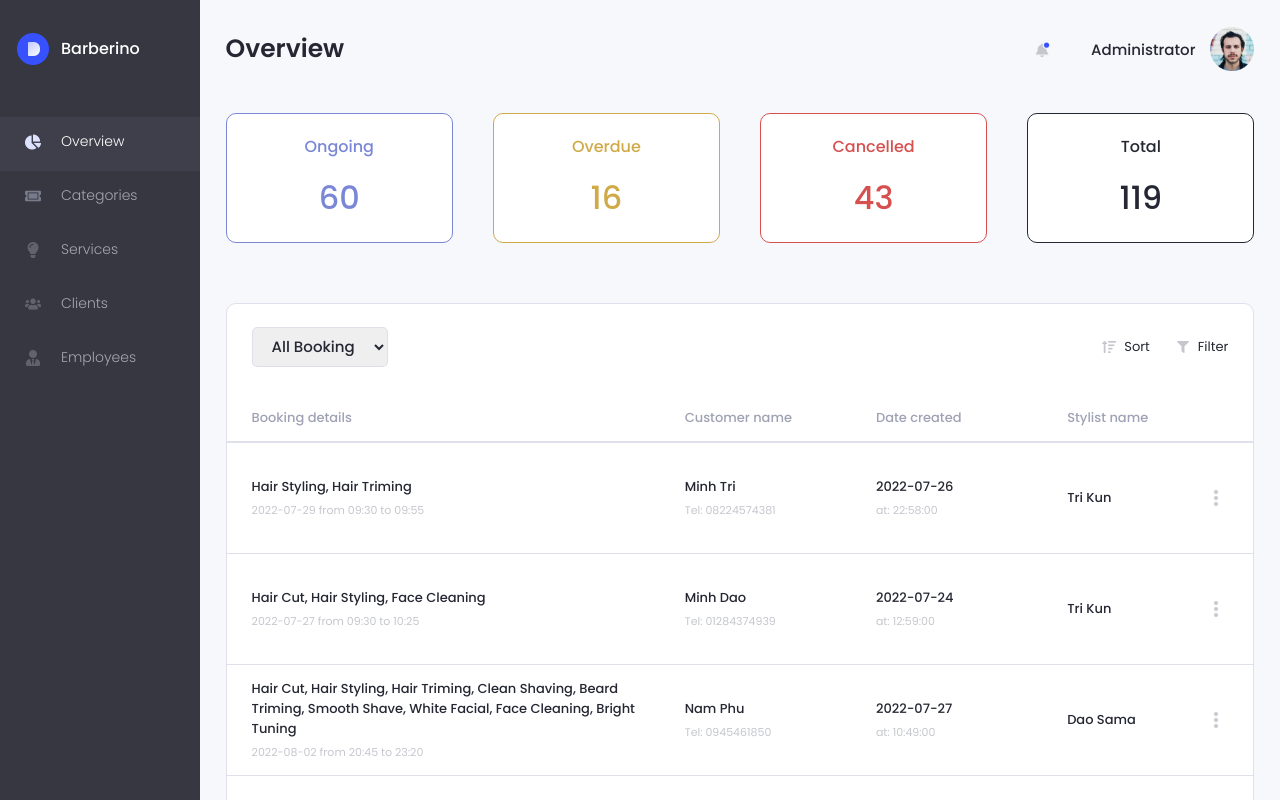
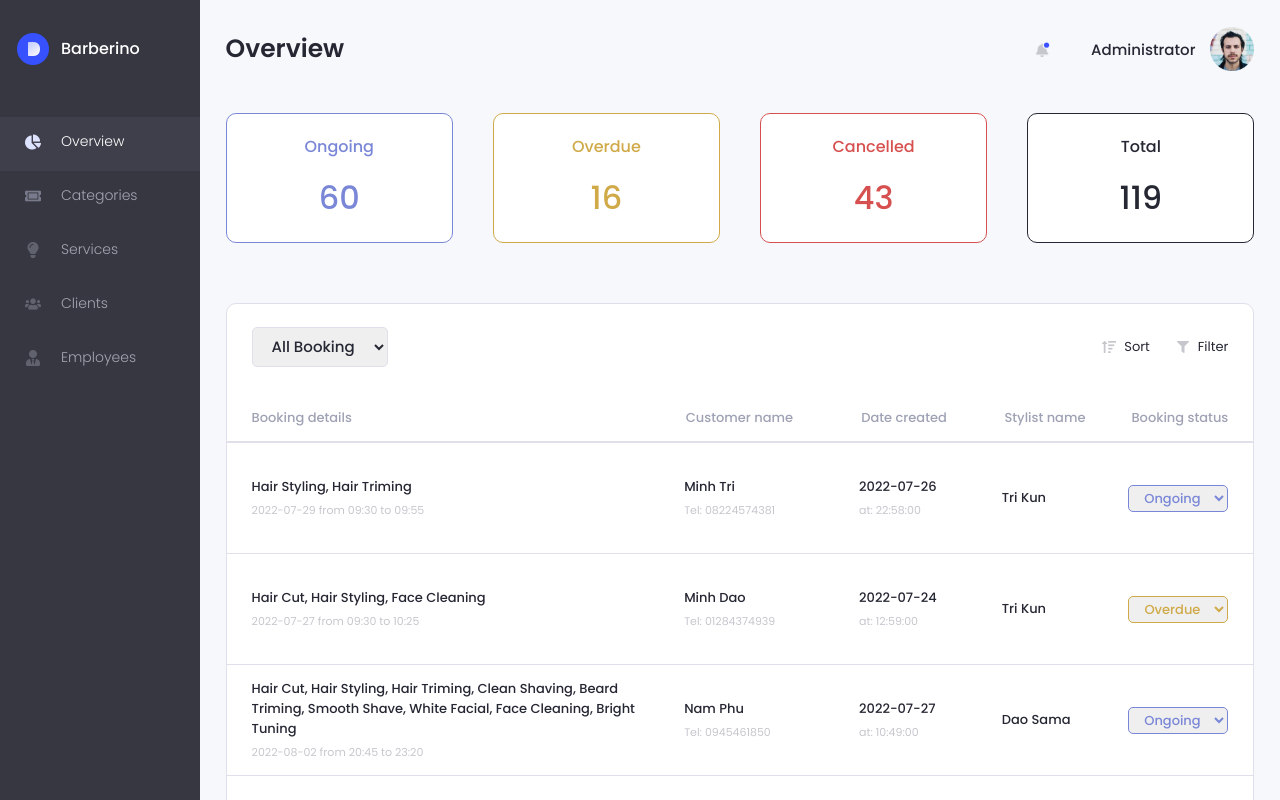
Before and after one commit to ITEC-Group-DPT/barberino_fe, a React (Create React App) app: page /admin in a window 1280 px wide. Shown: the top 800 px of the page. Built offline with nearby package versions, Linux system fonts and the light colour scheme.

Commit message:
added change status for each booking

```diff
--- a/src/component/bookingItem/bookingItem.jsx
+++ b/src/component/bookingItem/bookingItem.jsx
@@ -1,6 +1,6 @@
-import React from "react";
+import React, { useState } from "react";
 import "./bookingItem.scss";
-import { moreIc } from "constants/icon";
+import BookingStatus from "component/bookingStatus/bookingStatus";
 
 const BookingItem = ({
   id,
@@ -13,12 +13,19 @@ const BookingItem = ({
   stylist,
   status,
 }) => {
+  const [statusName, setStatusName] = useState(status);
+
   const duration = `${startDate.slice(0, 10)} from ${startDate.slice(
     10,
     -3
   )} to ${endDate.slice(10, -3)}`;
 
   const date = dateCreated.split(" ");
+
+  const handleStatusChange = (stt) => {
+    setStatusName(stt);
+    console.log(id, stt);
+  };
 
   return (
     <>
@@ -44,13 +51,18 @@ const BookingItem = ({
           </div>
         </div>
 
-        <div className="bookIt__col bookIt__col--last">
-          <p className="boldText boldText--last">{stylist}</p>
-          <button className="moreBtn" type="button">
-            <img className="img img--24" src={moreIc} alt="moreBth" />
-          </button>
+        <div className="bookIt__col">
+          <p className="boldText">{stylist}</p>
+        </div>
+
+        <div className="bookIt__col">
+          <BookingStatus
+            status={statusName}
+            handleStatusChange={handleStatusChange}
+          />
         </div>
       </div>
+
       <hr className="line line--thin" />
     </>
   );
--- a/src/component/bookingItem/bookingItem.scss
+++ b/src/component/bookingItem/bookingItem.scss
@@ -2,7 +2,7 @@
 
 .bookIt {
   display: grid;
-  grid-template-columns: 2.5fr 1fr 1fr 1fr;
+  grid-template-columns: 2.5fr .9fr .7fr .6fr .6fr;
   column-gap: 30px;
   padding: 0 25px;
   height: 110px;
@@ -10,10 +10,6 @@
   @include element("col") {
     display: flex;
     align-items: center;
-
-    @include modifier("last") {
-        justify-content: space-between;
-    }
   }
 }
 
@@ -29,10 +25,6 @@
   font-weight: 500;
   color: $black;
   margin: 0;
-
-  @include modifier("last") {
-    align-self: center;
-  }
 }
 
 .blurText {
@@ -48,4 +40,6 @@
   height: fit-content;
   align-self: center;
   padding: 0;
+  display: flex;
+  column-gap: 10px;
 }
--- /dev/null
+++ b/src/component/bookingStatus/bookingStatus.jsx
@@ -0,0 +1,42 @@
+import React from "react";
+import "./bookingStatus.scss";
+
+const statusList = ["Ongoing", "Overdue", "Cancelled", "Completed"];
+
+const BookingStatus = ({ status, handleStatusChange }) => {
+  let cl = "";
+  switch (status) {
+    case "Ongoing":
+      cl = "#7A87D7";
+      break;
+    case "Overdue":
+      cl = "#D0AA48";
+      break;
+    case "Cancelled":
+      cl = "#D75050";
+      break;
+    case "Completed":
+      cl = "#51BE55";
+      break;
+
+    default:
+      break;
+  }
+  return (
+    <select
+      name="status"
+      className="bookingStatus"
+      style={{ borderColor: cl, color: cl }}
+      value={status}
+      onChange={(e) => handleStatusChange(e.target.value)}
+    >
+      {statusList.map((stt) => (
+        <option key={stt} value={stt}>
+          {stt}
+        </option>
+      ))}
+    </select>
+  );
+};
+
+export default BookingStatus;
--- /dev/null
+++ b/src/component/bookingStatus/bookingStatus.scss
@@ -0,0 +1,15 @@
+@import "../../library";
+
+.bookingStatus {
+  border-radius: 5px;
+  border: 1.5px solid;
+  font-size: 13px;
+  font-weight: 500;
+  padding: 2px 2px;
+  cursor: pointer;
+  text-align: center;
+
+  &:focus-visible {
+    outline: 0;
+  }
+}
--- a/src/layout/dashboard/dashboard.scss
+++ b/src/layout/dashboard/dashboard.scss
@@ -93,7 +93,7 @@
 
   @include element("title") {
     display: grid;
-    grid-template-columns: 2.5fr 1fr 1fr 1fr;
+    grid-template-columns: 2.5fr .9fr .7fr .6fr .6fr;
     column-gap: 30px;
     padding: 0 25px;
 
@@ -119,6 +119,10 @@
   align-self: center;
   margin: 0;
   display: block;
+
+  @include modifier("12") {
+    width: 12px;
+  }
 
   @include modifier("16") {
     width: 16px;
--- a/src/layout/dashboard/index.jsx
+++ b/src/layout/dashboard/index.jsx
@@ -34,7 +34,7 @@ const bookingList = [
     startDate: "2022-07-29 09:30:00",
     endDate: "2022-07-29 09:55:00",
     empName: "Tri Kun",
-    status: "ongoing",
+    status: "Ongoing",
     services: ["Hair Styling", "Hair Triming"],
   },
   {
@@ -45,18 +45,18 @@ const bookingList = [
     startDate: "2022-07-27 09:30:00",
     endDate: "2022-07-27 10:25:00",
     empName: "Tri Kun",
-    status: "overdue",
+    status: "Overdue",
     services: ["Hair Cut", "Hair Styling", "Face Cleaning"],
   },
   {
-    id: 92,
+    id: "92",
     cusName: "Nam Phu",
     phoneNum: "0945461850",
     dateCreated: "2022-07-27 10:49:00",
     startDate: "2022-08-02 20:45:00",
     endDate: "2022-08-02 23:20:00",
     empName: "Dao Sama",
-    status: "ongoing",
+    status: "Ongoing",
     services: [
       "Hair Cut",
       "Hair Styling",
@@ -77,7 +77,7 @@ const bookingList = [
     startDate: "2022-07-25 15:00:00",
     endDate: "2022-07-25 15:55:00",
     empName: "Tri Kun",
-    status: "cancelled",
+    status: "Cancelled",
     services: ["Hair Cut", "Hair Styling", "Clean Shaving"],
   },
 ];
@@ -88,6 +88,7 @@ const titleList = [
   "Customer name",
   "Date created",
   "Stylist name",
+  "Booking status",
 ];
 
 const Dashboard = () => {
```
